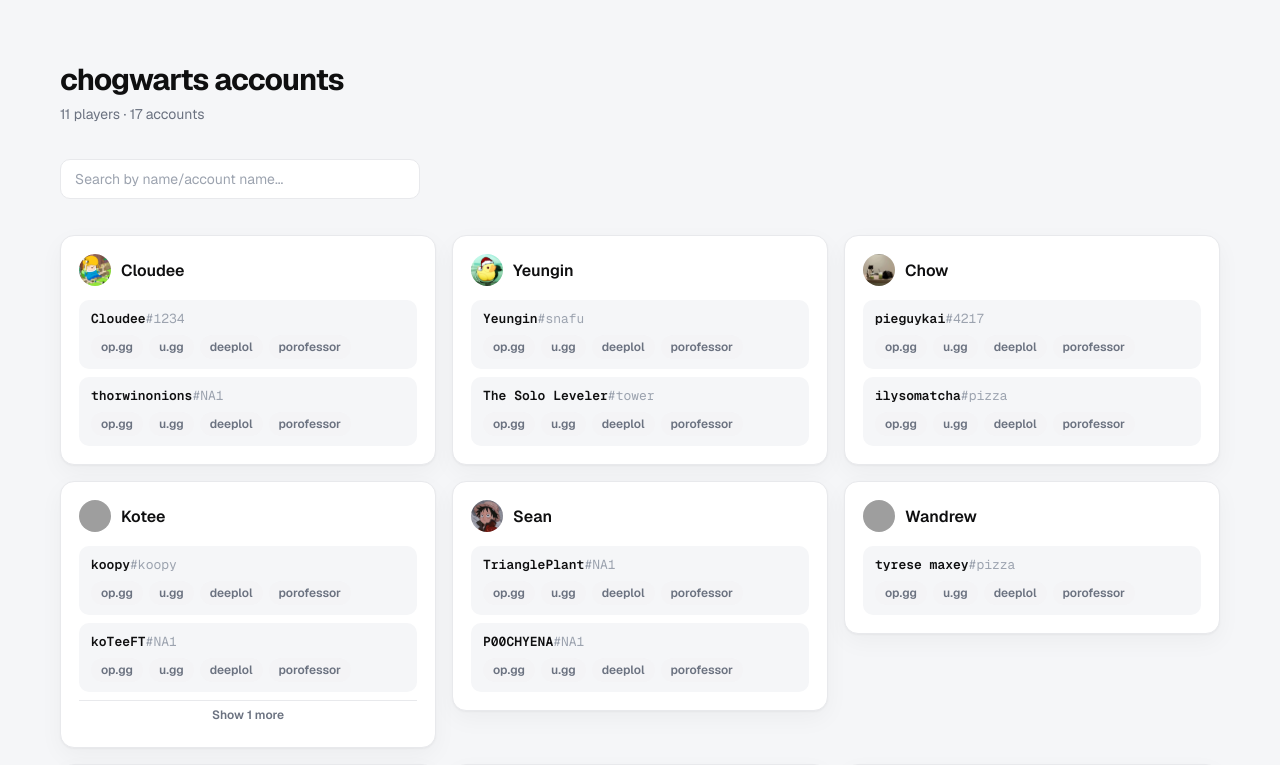
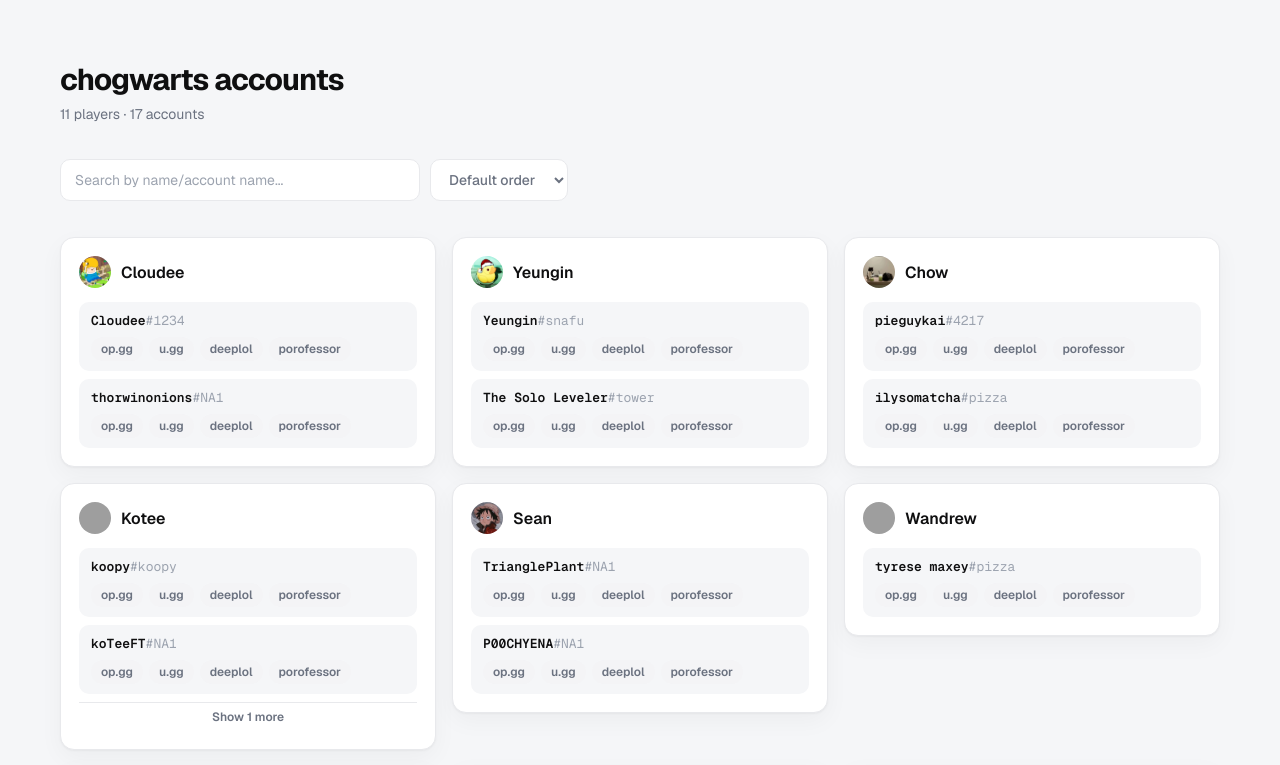
Before and after one commit to alanzhang03/hatewatching, a Next.js app: page / in a window 1280 px wide. Shown: the top 765 px of the page. Built offline with nearby package versions, Linux system fonts and the light colour scheme; grey boxes are pictures that could not be loaded.

Commit message:
filter option

```diff
--- a/app/page.module.css
+++ b/app/page.module.css
@@ -50,8 +50,15 @@
   color: var(--text-secondary);
 }
 
+.controls {
+  display: flex;
+  flex-wrap: wrap;
+  gap: 10px;
+}
+
 .search {
-  width: 100%;
+  flex: 1;
+  min-width: 200px;
   max-width: 360px;
   padding: 10px 14px;
   border: 1px solid var(--border);
@@ -69,6 +76,30 @@
 .search:focus {
   outline: none;
   border-color: var(--accent);
+}
+
+.sortSelect {
+  padding: 10px 14px;
+  border: 1px solid var(--border);
+  border-radius: 10px;
+  background: var(--foreground);
+  color: var(--text-secondary);
+  font-family: inherit;
+  font-size: 14px;
+  font-weight: 500;
+  cursor: pointer;
+  white-space: nowrap;
+}
+
+.sortSelect:hover {
+  border-color: var(--accent);
+  color: var(--text-primary);
+}
+
+.sortSelect:focus {
+  outline: none;
+  border-color: var(--accent);
+  color: var(--text-primary);
 }
 
 .noResults {
--- a/app/page.tsx
+++ b/app/page.tsx
@@ -5,19 +5,30 @@ import styles from './page.module.css';
 import { players } from '@/lib/players';
 import { PlayerCard } from './PlayerCard';
 
+type SortMode = 'default' | 'az' | 'accounts';
+
 export default function Home() {
   const [query, setQuery] = useState('');
+  const [sortMode, setSortMode] = useState<SortMode>('default');
 
   const filteredPlayers = useMemo(() => {
     const q = query.trim().toLowerCase();
-    if (!q) return players;
-    return players.filter((player) => {
+    let result = players;
+    if (q) {
+      result = players.filter((player) => {
         if (player.displayName.toLowerCase().includes(q)) return true;
         return player.accounts.some((account) =>
           `${account.gameName}#${account.tagLine}`.toLowerCase().includes(q),
         );
       });
-  }, [query]);
+    }
+    if (sortMode === 'az') {
+      result = [...result].sort((a, b) => a.displayName.localeCompare(b.displayName));
+    } else if (sortMode === 'accounts') {
+      result = [...result].sort((a, b) => b.accounts.length - a.accounts.length);
+    }
+    return result;
+  }, [query, sortMode]);
 
   return (
     <div className={styles.page}>
@@ -30,6 +41,7 @@ export default function Home() {
           </p>
         </header>
 
+        <div className={styles.controls}>
           <input
             type='text'
             className={styles.search}
@@ -37,6 +49,16 @@ export default function Home() {
             value={query}
             onChange={(e) => setQuery(e.target.value)}
           />
+          <select
+            className={styles.sortSelect}
+            value={sortMode}
+            onChange={(e) => setSortMode(e.target.value as SortMode)}
+          >
+            <option value='default'>Default order</option>
+            <option value='az'>Name A–Z</option>
+            <option value='accounts'># of accounts</option>
+          </select>
+        </div>
 
         {filteredPlayers.length === 0 ? (
           <p className={styles.noResults}>
```
Lines whose indentation alone changed are shown as unchanged.
